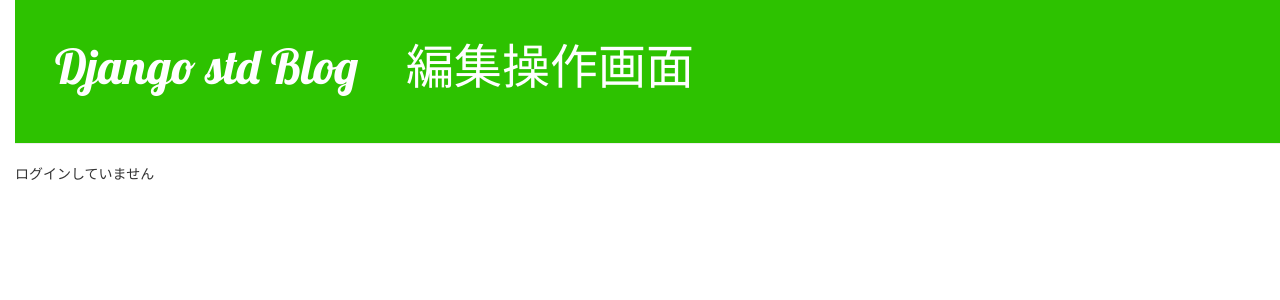
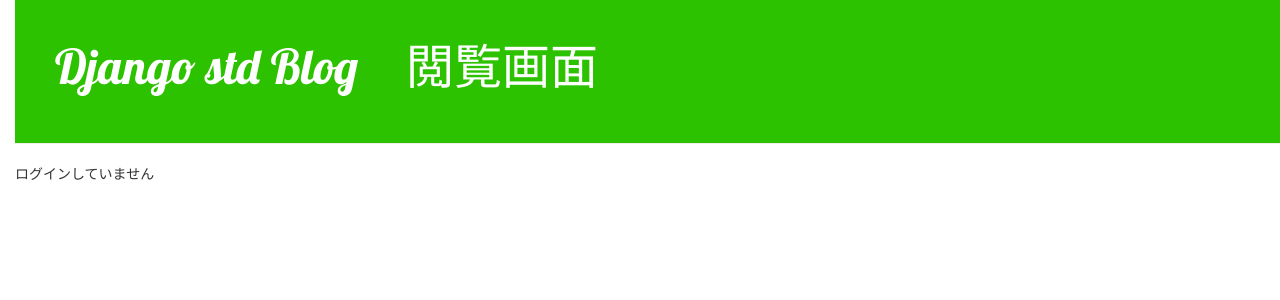
Before and after one commit to soichichi/my-first-blog, a Django app: template blog/templates/blog/post_detail.html in a window 1280 px wide. Shown: the top 300 px of the page. Run offline with Django 3.2, Linux system fonts and the light colour scheme; the template is opened without the code that fills it, so the values that code supplies are empty; some libraries are stand-ins or nearby versions.

Commit message:
change html's header name

```diff
--- a/blog/templates/blog/post_detail.html
+++ b/blog/templates/blog/post_detail.html
@@ -1,7 +1,7 @@
 {% extends 'blog/base.html' %}
 
 {% block header %}
-<a href="/">Django std Blog　編集操作画面</a>
+<a href="/">Django std Blog　閲覧画面</a>
 {% endblock %}
 
 {% block content %}
```
